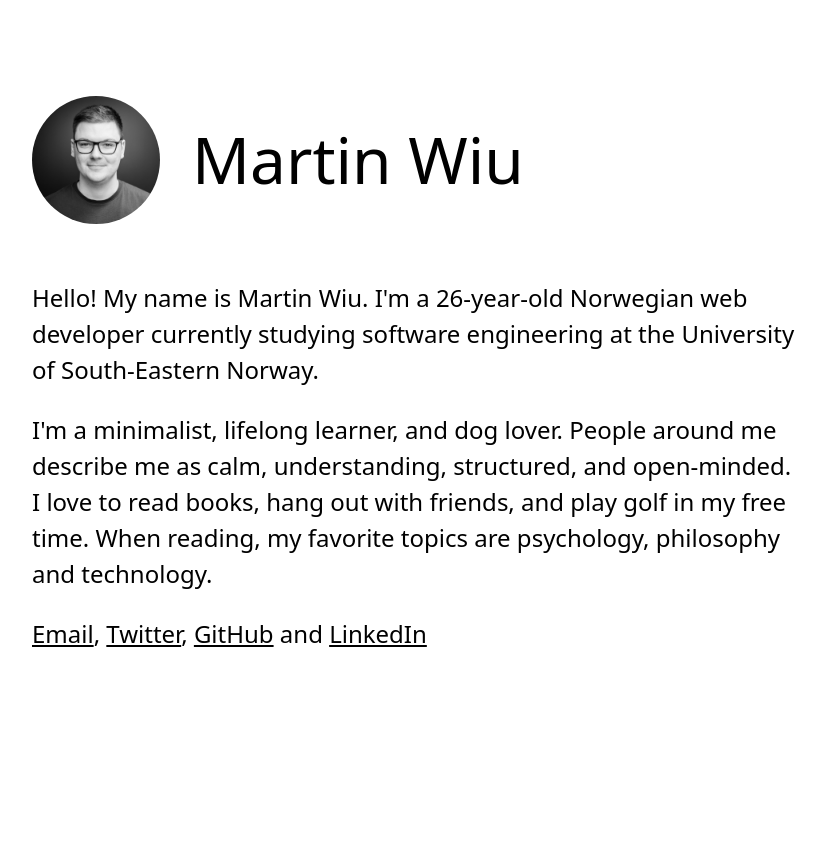
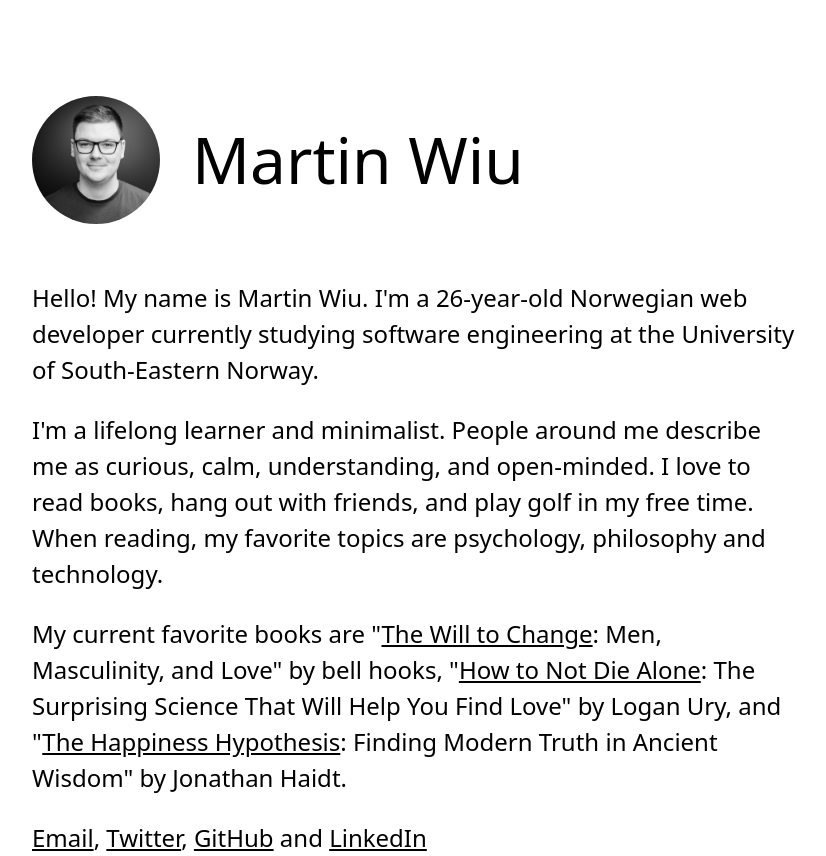
Before and after one commit to wiu753/martinwiu.com, a Nuxt app: page / in a window 1280 px wide. Shown: the whole page, without its empty margins (32-858 px from the left). Before the commit the page ends 800 px from the top, so only its background shows below. Built offline with nearby package versions, Linux system fonts and the light colour scheme; what @tailwindcss/ui would draw is missing.

Commit message:
Update page with favorite books

```diff
--- a/pages/index.vue
+++ b/pages/index.vue
@@ -6,19 +6,33 @@
       South-Eastern Norway.
     </p>
     <p class="mb-6">
-      I'm a minimalist, lifelong learner, and dog lover. People around me describe me
-      as calm, understanding, structured, and open-minded. I love to read books,
-      hang out with friends, and play golf in my free time. When reading, my
-      favorite topics are psychology, philosophy and technology.
+      I'm a lifelong learner and minimalist. People around me describe me as
+      curious, calm, understanding, and open-minded. I love to read books, hang
+      out with friends, and play golf in my free time. When reading, my favorite
+      topics are psychology, philosophy and technology.
+    </p>
+    <p class="mb-6">
+      My current favorite books are "<a
+        href="https://www.amazon.co.uk/Will-Change-Men-Masculinity-Love-ebook/dp/B00BORC1R8/"
+        class="underline"
+        >The Will to Change</a
+      >: Men, Masculinity, and Love" by bell hooks, "<a
+        href="https://www.amazon.co.uk/How-Not-Die-Alone-Surprising-ebook/dp/B08SXX2QFM/"
+        class="underline"
+        >How to Not Die Alone</a
+      >: The Surprising Science That Will Help You Find Love" by Logan Ury, and
+      "<a
+        href="https://www.amazon.com/Happiness-Hypothesis-Finding-Modern-Ancient/dp/0465028020"
+        class="underline"
+        >The Happiness Hypothesis</a
+      >: Finding Modern Truth in Ancient Wisdom" by Jonathan Haidt.
     </p>
     <p class="flex flex-col">
       <span>
         <a class="underline" href="mailto:wiu753@gmail.com">Email</a>,
         <a href="https://www.twitter.com/wiu753" class="underline">Twitter</a>,
         <a href="https://www.github.com/wiu753" class="underline">GitHub</a> and
-        <a
-          href="https://www.linkedin.com/in/martinwiu"
-          class="underline"
+        <a href="https://www.linkedin.com/in/martinwiu" class="underline"
           >LinkedIn</a
         >
       </span>
```
Also changed, not shown: 1 other file (tests, documents, lock files or other folders).
